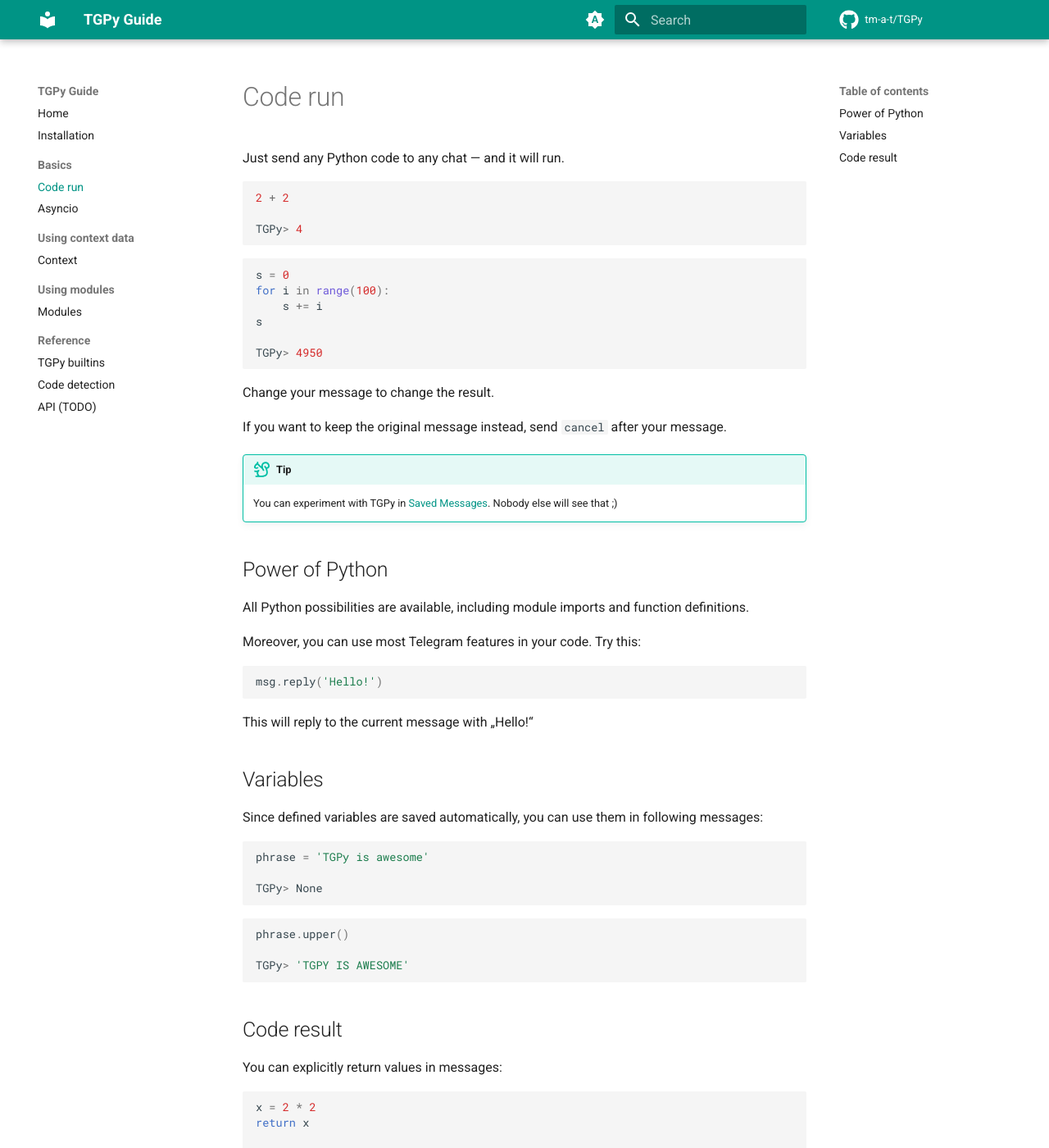
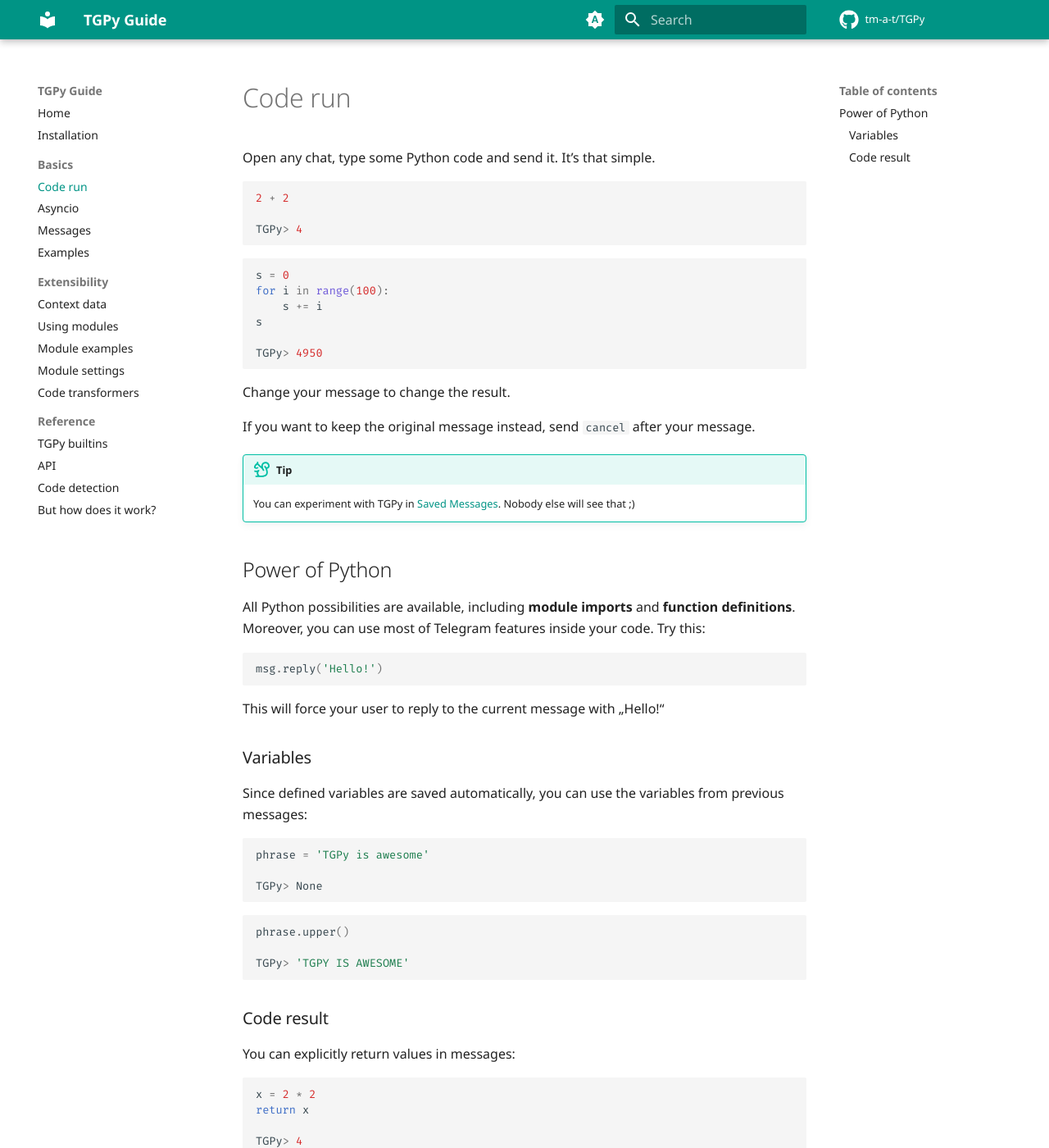
Before and after one commit to tm-a-t/TGPy, an MkDocs documentation site: the page built from guide/docs/basics/code.md, in a window 1280 px wide and 1400 px high. Shown: the whole window at 82% size. Built offline with MkDocs 1.6.1 and Material for MkDocs 9.7.7, drawn with Linux system fonts in a browser that asks for light colours; comment, search, counter and statistics services are not loaded; some of the changed text lies outside the part shown.

Commit message:
docs: guide changes - fooooooonts - total restructure - some rephrasing

````diff
--- a/guide/docs/basics/code.md
+++ b/guide/docs/basics/code.md
@@ -1,6 +1,7 @@
 # Code run
 
-Just send any Python code to any chat — and it will run.
+Open any chat, type some Python code and send it. It’s that simple.
+
 ```python
 2 + 2
 
@@ -27,19 +28,17 @@
 
 ## Power of Python
 
-All Python possibilities are available, including module imports and function definitions.
-
-Moreover, you can use most Telegram features in your code. Try this:
+All Python possibilities are available, including **module imports** and **function definitions**. Moreover, you can use most of Telegram features inside your code. Try this:
 
 ```python
 msg.reply('Hello!')
 ```
 
-This will reply to the current message with „Hello!“
+This will force your user to reply to the current message with „Hello!“
 
-## Variables
+### Variables
 
-Since defined variables are saved automatically, you can use them in following messages:
+Since defined variables are saved automatically, you can use the variables from previous messages:
 
 ```python
 phrase = 'TGPy is awesome'
@@ -53,7 +52,7 @@
 TGPy> 'TGPY IS AWESOME'
 ```
 
-## Code result
+### Code result
 
 You can explicitly return values in messages:
 ```python
@@ -72,7 +71,7 @@
 TGPy> [70, 30]
 ```
 
-??? tip "Tip: How to get the previous calculation result"
+!!! tip "Tip: How to get the previous calculation result"
 
     There’s the `_` variable for that:
 
--- /dev/null
+++ b/guide/docs/basics/examples.md
@@ -0,0 +1,3 @@
+# Examples
+
+TODO
--- /dev/null
+++ b/guide/docs/basics/messages.md
@@ -0,0 +1,3 @@
+# Messages
+
+TODO
--- /dev/null
+++ b/guide/docs/extensibility/code_transformers.md
@@ -0,0 +1,3 @@
+# Code transformers
+
+TODO
--- /dev/null
+++ b/guide/docs/extensibility/module_examples.md
@@ -0,0 +1,3 @@
+# Module examples
+
+TODO
--- /dev/null
+++ b/guide/docs/extensibility/module_settings.md
@@ -0,0 +1,3 @@
+# Module settings
+
+TODO
--- /dev/null
+++ b/guide/docs/how.md
@@ -0,0 +1,3 @@
+# But how does it work?
+
+Magic.
--- a/guide/mkdocs.yml
+++ b/guide/mkdocs.yml
@@ -5,6 +5,7 @@
 theme:
   name: material
   features:
+    - content.code.annotate
     - navigation.instant
     - navigation.sections
   icon:
@@ -22,6 +23,9 @@
       bug: octicons/bug-16
       example: octicons/beaker-16
       quote: octicons/quote-16
+  font:
+    text: Noto Sans
+    code: Fira Mono
   palette:
     - media: "(prefers-color-scheme)"
       primary: teal
@@ -60,11 +64,16 @@
   - Basics:
     - basics/code.md
     - basics/asyncio.md
-  - Using context data:
-    - context.md
-  - Using modules:
-    - modules.md
+    - basics/messages.md
+    - basics/examples.md
+  - Extensibility:
+    - extensibility/context.md
+    - extensibility/modules.md
+    - extensibility/module_examples.md
+    - extensibility/module_settings.md
+    - extensibility/code_transformers.md
   - Reference:
     - builtins.md
+    - api.md
     - code_detection.md
-    - api.md
+    - how.md
````
Also changed, not shown: guide/docs/api.md (+3 -1 lines), guide/docs/basics/asyncio.md (+6 -6 lines), guide/docs/builtins.md (+2 -2 lines), guide/docs/context.md (deleted, +0 -34 lines), guide/docs/extensibility/context.md (added, +22 -0 lines), guide/docs/extensibility/modules.md (renamed from guide/docs/modules.md, +1 -1 lines).
